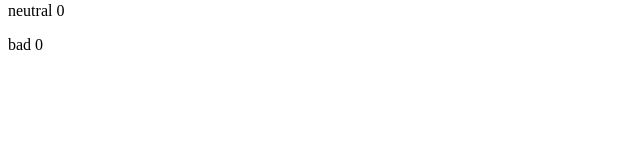
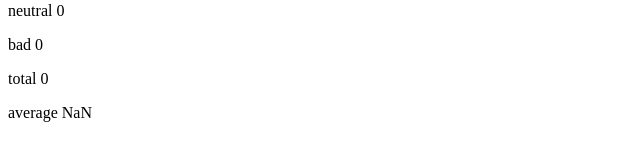
Before and after one commit to RDFIII/helsinki, a React (Create React App) app in the folder part1/unicafe/: page / in a window 1280 px wide. Shown: the part 213-374 px from the top of the page, without its empty margins (0-640 px from the left). Built offline with nearby package versions, Linux system fonts and the light colour scheme.

Commit message:
implement average function

```diff
--- a/part1/unicafe/src/App.js
+++ b/part1/unicafe/src/App.js
@@ -2,20 +2,33 @@ import React, { useState } from 'react'
 
 const App = () => {
   // save clicks of each button to its own state
-  const [good, setGood] = useState(0)
-  const [neutral, setNeutral] = useState(0)
-  const [bad, setBad] = useState(0)
+  const [good, setGood] = useState(0);
+  const [neutral, setNeutral] = useState(0);
+  const [bad, setBad] = useState(0);
+  const [total, setTotal] = useState(0);
+  const [average, setAverage] = useState(0);
+
 
   const handleGoodClick = () => {
     setGood(good + 1);
+    setTotal(total + 1);
+    setAverage(average + 1);
   }
 
   const handleNeutralClick = () => {
     setNeutral(neutral + 1);
+    setTotal(total + 1);
   }
 
   const handleBadClick = () => {
     setBad(bad + 1);
+    setTotal(total + 1);
+    setAverage(average - 1);
+  }
+
+  const calculateAverage = () => {
+    let av = average/total;
+    return av;
   }
 
   return (
@@ -32,6 +45,8 @@ const App = () => {
       <p>good {good}</p>
       <p>neutral {neutral}</p>
       <p>bad {bad}</p>
+      <p>total {total}</p>
+      <p>average {calculateAverage()}</p>
 
     </div>
   )
```
